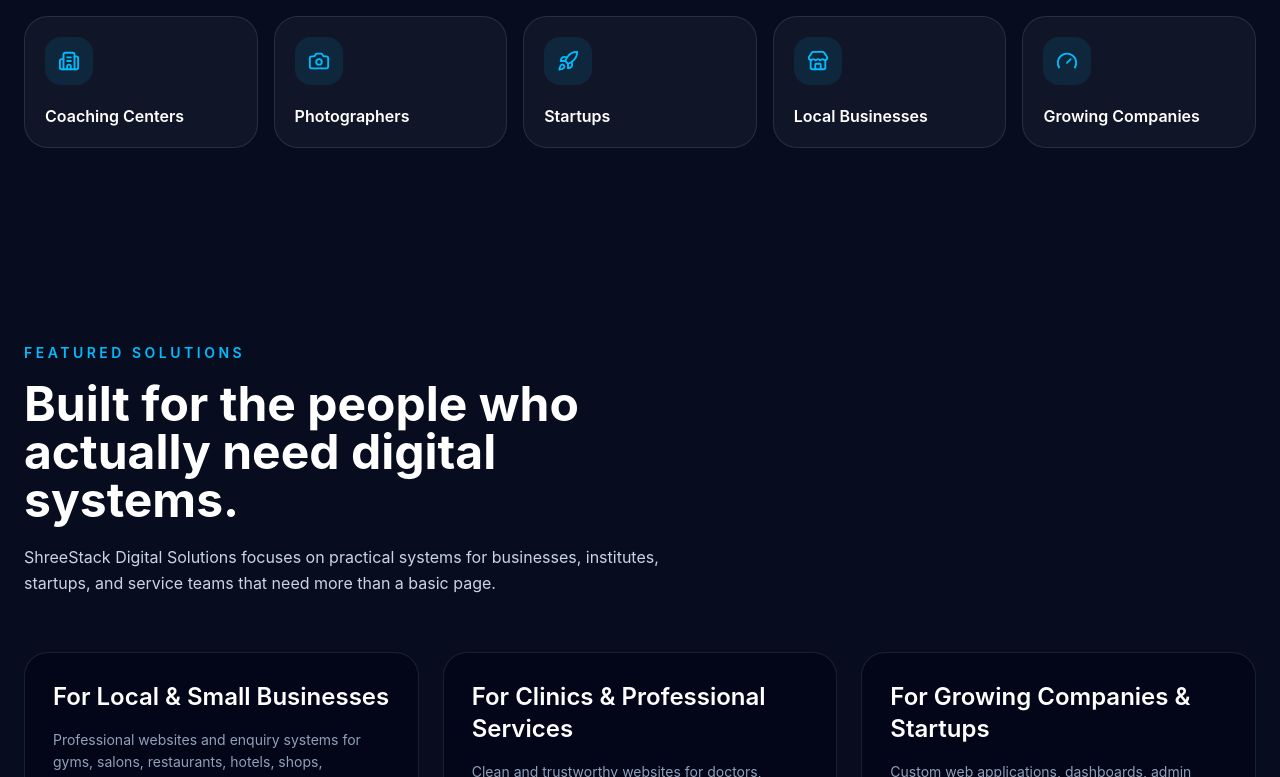
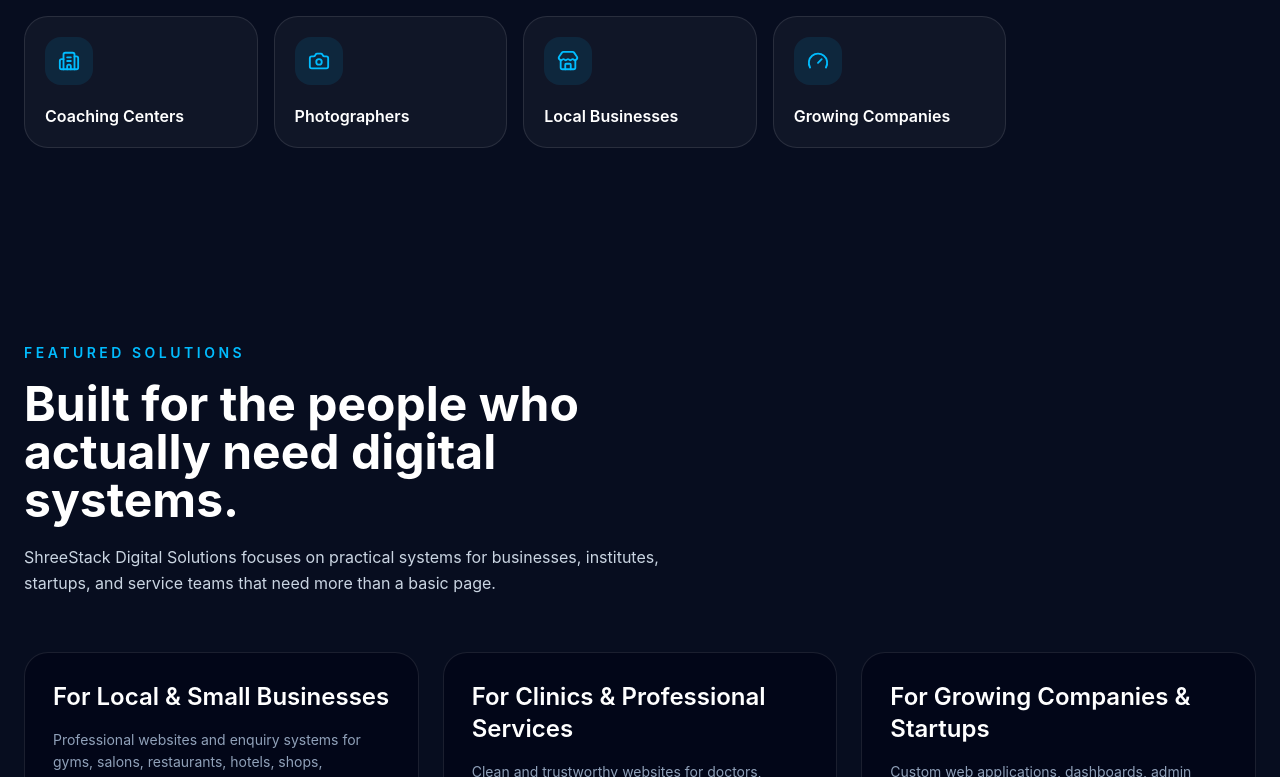
Before and after one commit to coder-swarnadip/shreestack, a React (Vite) app: page / in a window 1280 px wide. Shown: the part 2643-3420 px from the top of the page. Built offline with nearby package versions, Linux system fonts and the light colour scheme.

Commit message:
fix the pages

```diff
--- a/src/data/siteData.js
+++ b/src/data/siteData.js
@@ -62,7 +62,6 @@
   { name: "Clinics", icon: Stethoscope },
   { name: "Coaching Centers", icon: Building2 },
   { name: "Photographers", icon: Camera },
-  { name: "Startups", icon: Rocket },
   { name: "Local Businesses", icon: Store },
   { name: "Growing Companies", icon: Gauge },
 ];
@@ -171,6 +170,7 @@
     title: "Tamohan Magazine Publication Platform",
     category: "Publication / CMS Platform",
     imageSrc: "https://swarnadip-sarkar-portfolio.netlify.app/assets/projects/tamohan-collage.svg",
+     platformUrl: "https://tamohan.netlify.app/",
     description:
       "A full-stack content platform for managing magazine issues, submissions, members, and editorial workflows from one admin dashboard.",
     challenge:
```
